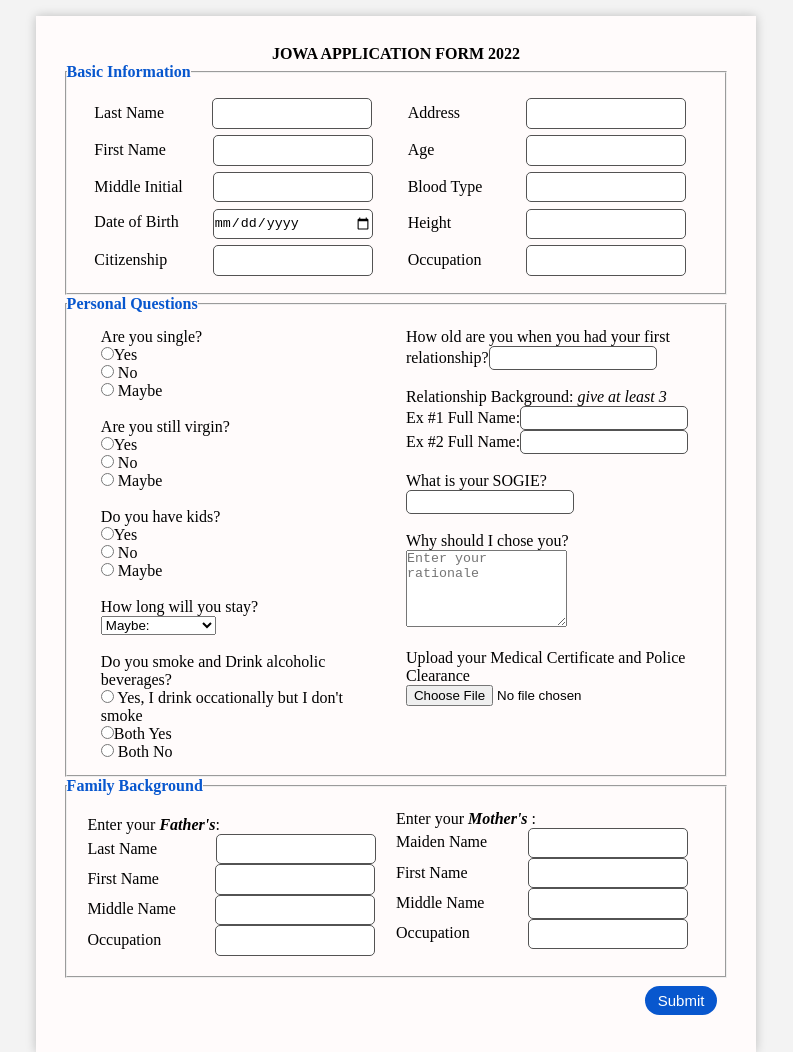
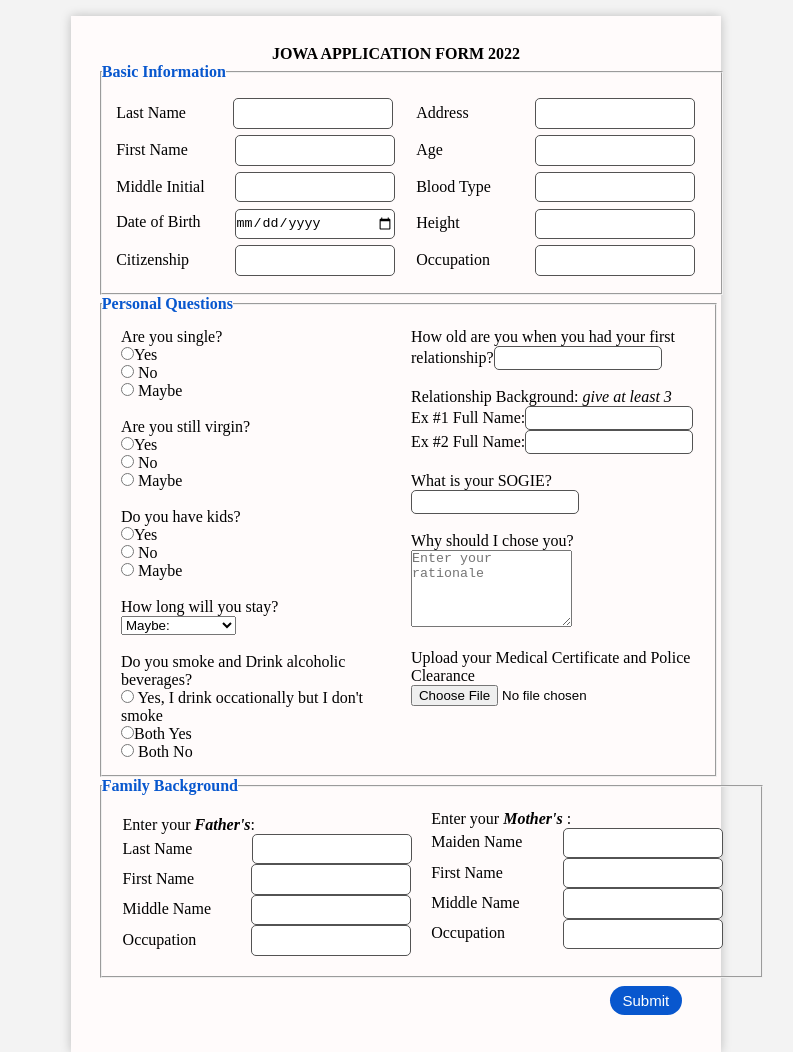
Before and after one commit to niccalaodenio/online-form-for-single-people, a plain HTML site: page index.html in a window 1280 px wide. Shown: the top 1052 px of the page, without its empty margins (244-1037 px from the left). Drawn offline with nearby package versions, Linux system fonts and the light colour scheme; files that its build step writes are made by us from their sources.

Commit message:
Update stylesheet.scss

```diff
--- a/scss/stylesheet.scss
+++ b/scss/stylesheet.scss
@@ -38,7 +38,7 @@ body {
   }
   .ncx {
 
-   max-width: 520px;
+   width: 650px;
     padding: 1.8rem;
     margin: 1rem;
     background-color: rgb(255, 251, 251);
```
